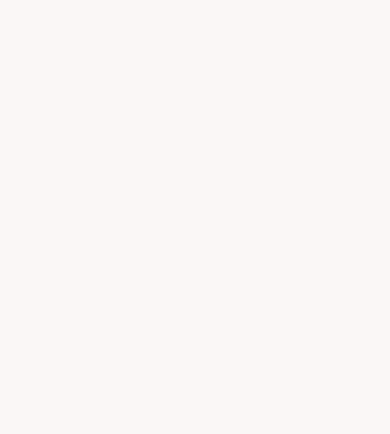
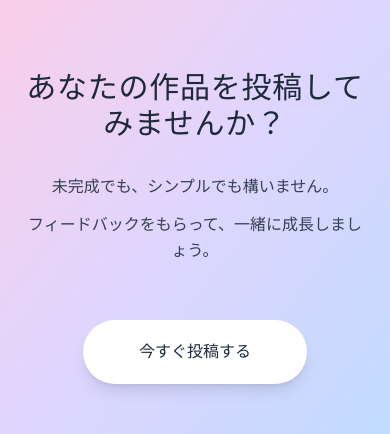
Before and after one commit to uk-code4610/web-developer-dribbble, a Next.js app: page / in a window 390 px wide. Shown: the part 602-1036 px from the top of the page. Before the commit the page ends 844 px from the top, so only its background shows below. Built offline with nearby package versions, Linux system fonts and the light colour scheme; no server answers; the database is empty.

Commit message:
フッター作成

```diff
--- a/app/auth/login/page.tsx
+++ b/app/auth/login/page.tsx
@@ -2,7 +2,7 @@
 import { useState } from "react";
 import { supabase } from "@/app/lib/supabase/client";
 import { useRouter, useSearchParams } from "next/navigation";
-import { LoadingButton } from "@/app/components/LoadingButton";
+import { LoadingButton } from "@/app/components/button/LoadingButton";
 import { AuthFormShell } from "@/app/components/auth/ AuthFormShell";
 import { AuthField } from "@/app/components/auth/AuthField ";
 const Login = () => {
--- a/app/auth/signup/page.tsx
+++ b/app/auth/signup/page.tsx
@@ -2,7 +2,7 @@
 import { useState } from "react";
 import { supabase } from "@/app/lib/supabase/client";
 import { useRouter } from "next/navigation";
-import { LoadingButton } from "@/app/components/LoadingButton";
+import { LoadingButton } from "@/app/components/button/LoadingButton";
 import { AuthFormShell } from "@/app/components/auth/ AuthFormShell";
 import { AuthField } from "@/app/components/auth/AuthField ";
 
--- /dev/null
+++ b/app/components/button/ RouteButton.tsx
@@ -0,0 +1,28 @@
+import { useRouter } from "next/navigation";
+
+type RouteButtonProps = {
+  title: string;
+  href: string;
+  className?: string;
+  disabled?: boolean;
+};
+
+export const RouteButton = ({
+  title,
+  href,
+  className,
+  disabled,
+}: RouteButtonProps) => {
+  const router = useRouter();
+
+  return (
+    <button
+      type="button"
+      disabled={disabled}
+      onClick={() => router.push(href)}
+      className={className}
+    >
+      {title}
+    </button>
+  );
+};
--- /dev/null
+++ b/app/components/toppage/Footer.tsx
@@ -0,0 +1,26 @@
+import { RouteButton } from "../button/ RouteButton";
+
+export const Footer = () => {
+  return (
+    <section className="w-full bg-gradient-to-br from-pink-200 via-violet-200 to-blue-200 py-24">
+      <div className="mx-auto flex max-w-5xl flex-col items-center justify-center px-6 text-center">
+        <h2 className="text-3xl font-medium tracking-wide text-gray-800 md:text-4xl">
+          あなたの作品を投稿してみませんか？
+        </h2>
+
+        <div className="mt-8 space-y-3 text-base leading-relaxed text-gray-700 md:text-lg">
+          <p>未完成でも、シンプルでも構いません。</p>
+          <p>フィードバックをもらって、一緒に成長しましょう。</p>
+        </div>
+
+        <div className="mt-14">
+          <RouteButton
+            title="今すぐ投稿する"
+            href="/posts/create"
+            className="inline-flex items-center justify-center rounded-full bg-white px-14 py-5 text-base font-medium text-gray-800 shadow-lg shadow-black/10 transition hover:-translate-y-0.5 hover:shadow-xl"
+          />
+        </div>
+      </div>
+    </section>
+  );
+};
--- a/app/page.tsx
+++ b/app/page.tsx
@@ -1,11 +1,13 @@
 "use client";
 import { Hero } from "./components/toppage/Hero";
 import { FeaturedPosts } from "./components/toppage/FeaturedPosts";
+import { Footer } from "./components/toppage/Footer";
 const Page = () => {
   return (
     <>
       <Hero />
       <FeaturedPosts />
+      <Footer />
     </>
   );
 };
--- a/app/posts/create/page.tsx
+++ b/app/posts/create/page.tsx
@@ -3,7 +3,7 @@
 import { supabase } from "@/app/lib/supabase/client";
 import { useRouter } from "next/navigation";
 import { useUser } from "@/app/context/UserContext";
-import { LoadingButton } from "@/app/components/LoadingButton";
+import { LoadingButton } from "@/app/components/button/LoadingButton";
 
 const CreatePostPage = () => {
   const [title, setTitle] = useState("");
```
Also changed, not shown: app/components/button/LoadingButton.tsx (renamed from app/components/LoadingButton.tsx).
